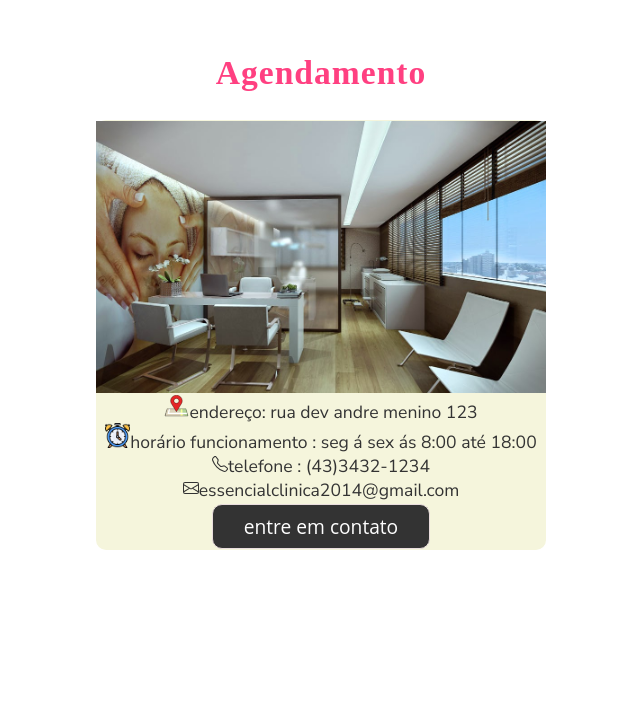
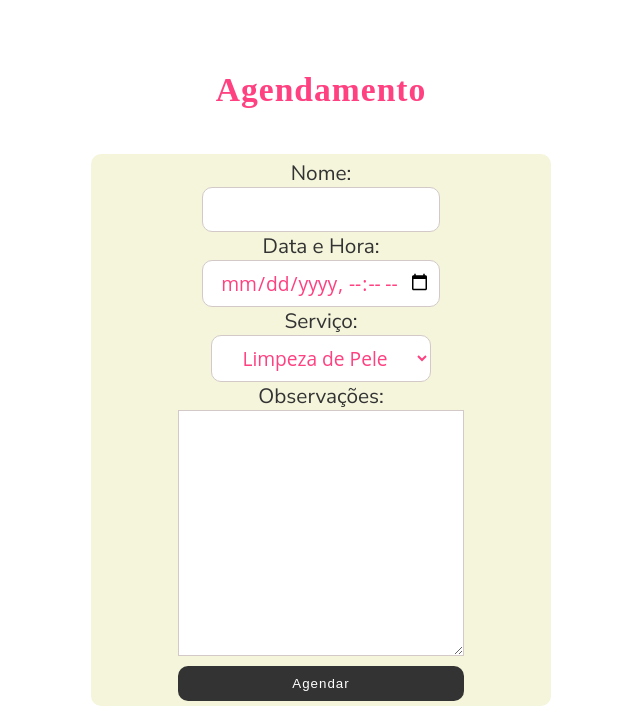
Before and after one commit to 1919anosandre/ClinicaEstetica, a website: page detalhes.html in a window 1280 px wide. Shown: the part 1144-1870 px from the top of the page, without its empty margins (319-959 px from the left). Before the commit the page ends 1714 px from the top, so only its background shows below. Drawn offline with Linux system fonts and the light colour scheme; grey boxes are pictures that could not be loaded.

Commit message:
commitado

```diff
--- a/detalhes.css
+++ b/detalhes.css
@@ -106,25 +106,23 @@ nav ul li a:hover::after {
     width: 60px;
 }
 
+#form-agendamento{
+display: flex;
+justify-content: center;
+align-items: center;
+flex-direction: column;
+background-color: #f5f5dc;
+width: 450px;
+border-radius: 10px;
+margin: auto;
+padding: 5px;
+}
 
-#agendamento {
+.card {
     display: flex;
-    align-items: center;
-    width: 100%;
     justify-content: center;
     flex-direction: column;
 }
-
-#card {
-    display: flex;
-    justify-content: center;
-    flex-direction: column;
-    background-color: #f5f5dc;
-    height: 430px;
-    width: 450px;
-    border-radius: 10px;
-}
-
 
 #clinica-img {
     width: 100%;
@@ -132,32 +130,51 @@ nav ul li a:hover::after {
     margin: auto;
 }
 
-#agendamento li {
+.card label {
     color: #333;
-    font-size: 1.1rem;
+    font-size: 1.3rem;
     text-decoration: none;
     list-style: none;
     text-align: center;
 }
 
-#agendamento a {
-    background-color: #333;
-    width: 200px;
-    color: white;
+.card input , .card select {
+    background-color: #ffffff;
+    width: 220px;
     padding: 8px;
     border-radius: 10px;
-    border: 01px solid rgb(233, 221, 221);
+    border: 01px solid rgb(212, 201, 201);
     font-size: 1.2rem;
     margin-top: 10px;
     text-align: center;
     margin: auto;
     text-decoration: none;
     font-family: 'Open Sans', sans-serif;
+    color: #ff4081;
 }
 
-#agendamento a:hover {
-    background-color: #ff4081;
-    cursor: pointer;
+.card textarea{
+    width: 280px;
+    height: 240px;
+    border: 01px solid rgb(212, 201, 201);
+}
+
+.card button{
+margin-top: 10px;
+background-color: #333;
+border: none;
+border-radius: 10px;
+font-family: 1.3rem;
+letter-spacing: 1px;
+padding: 10px;
+color: white;
+font-family: 'Montserrat', sans-serif;
+
+}
+
+.card button:hover{
+background-color: #ff4081;
+cursor: pointer;;
 }
 
 #icones {
@@ -181,7 +198,7 @@ nav ul li a:hover::after {
 .titulo,
 #agendamento h2,
 h1,
-.artigo h3 {
+.artigo h3 , h4 {
     font-size: 2.1rem;
     font-weight: 700;
     color: #ff4081;
--- a/detalhes.html
+++ b/detalhes.html
@@ -11,6 +11,7 @@
     <link rel="preconnect" href="https://fonts.gstatic.com" crossorigin>
     <link href="https://fonts.googleapis.com/css2?family=Nunito+Sans:opsz,wdth,wght@6..12,87.5,200..1000&display=swap"
         rel="stylesheet">
+        <script type="module" src="agendamento.js"></script>
 </head>
 
 <body>
@@ -37,29 +38,28 @@
     </div>
 
     <div id="video"></div>
-    <section id="agendamento">
-        <h2>Agendamento</h2>
+<h4>Agendamento</h4>
+    <form id="form-agendamento">
+      <div class="card">
+        <label for="nome">Nome:</label>
+        <input type="text" id="nome" required>
 
-        <div id="card">
-            <img src="img/consultorios-3.jpg" alt="" id="clinica-img">
-            <li> <img src="img/location_icon.svg" alt="" id="icones">endereço: rua dev andre menino 123</li>
-            <li> <img src="img/relogio0icon.png" alt="" id="icones">horário funcionamento : seg á sex ás 8:00 até 18:00
-            </li>
-            <li><svg xmlns="http://www.w3.org/2000/svg" width="16" height="16" fill="currentColor" class="bi bi-telephone" viewBox="0 0 16 16">
-                <path d="M3.654 1.328a.678.678 0 0 0-1.015-.063L1.605 2.3c-.483.484-.661 1.169-.45 1.77a17.6 17.6 0 0 0 4.168 6.608 17.6 17.6 0 0 0 6.608 4.168c.601.211 1.286.033 1.77-.45l1.034-1.034a.678.678 0 0 0-.063-1.015l-2.307-1.794a.68.68 0 0 0-.58-.122l-2.19.547a1.75 1.75 0 0 1-1.657-.459L5.482 8.062a1.75 1.75 0 0 1-.46-1.657l.548-2.19a.68.68 0 0 0-.122-.58zM1.884.511a1.745 1.745 0 0 1 2.612.163L6.29 2.98c.329.423.445.974.315 1.494l-.547 2.19a.68.68 0 0 0 .178.643l2.457 2.457a.68.68 0 0 0 .644.178l2.189-.547a1.75 1.75 0 0 1 1.494.315l2.306 1.794c.829.645.905 1.87.163 2.611l-1.034 1.034c-.74.74-1.846 1.065-2.877.702a18.6 18.6 0 0 1-7.01-4.42 18.6 18.6 0 0 1-4.42-7.009c-.362-1.03-.037-2.137.703-2.877z"/>
-              </svg>telefone : (43)3432-1234</li>
+        <label for="dataHora">Data e Hora:</label>
+        <input type="datetime-local" id="dataHora" required>
 
-            <li> <svg xmlns="http://www.w3.org/2000/svg" width="16" height="16" fill="currentColor" class="bi bi-envelope" viewBox="0 0 16 16">
-                <path d="M0 4a2 2 0 0 1 2-2h12a2 2 0 0 1 2 2v8a2 2 0 0 1-2 2H2a2 2 0 0 1-2-2zm2-1a1 1 0 0 0-1 1v.217l7 4.2 7-4.2V4a1 1 0 0 0-1-1zm13 2.383-4.708 2.825L15 11.105zm-.034 6.876-5.64-3.471L8 9.583l-1.326-.795-5.64 3.47A1 1 0 0 0 2 13h12a1 1 0 0 0 .966-.741M1 11.105l4.708-2.897L1 5.383z"/>
-              </svg>essencialclinica2014@gmail.com</li>
-            <a href="#">entre em contato</a>
-        </div>
+        <label for="servico">Serviço:</label>
+        <select id="servico">
+          <option value="limpeza">Limpeza de Pele</option>
+        </select>
 
-    </section>
+        <label for="observacoes">Observações:</label>
+        <textarea id="observacoes"></textarea>
 
+        <button type="submit">Agendar</button>
+      </div>
+      </form>
 
     <script src="detalhes.js"></script>
-
 </body>
 
 </html>
--- a/detalhes.js
+++ b/detalhes.js
@@ -524,9 +524,9 @@ Os resultados são progressivos e podem ser percebidos após algumas sessões.
 Geralmente, são necessárias 5 a 10 sessões, com intervalos semanais ou quinzenais, dependendo do objetivo.
 </p>
 </div>
-           <img src="img/ledterapia-antes-dps.png" alt="" class= 'slide'>
+        <img src= "img/ledterapialummer.jpg" alt="" class= 'slide'>
         <img src="img/Ledterapia_topo.webp" alt="" class= 'slide'>
-        <img src="img/antes-depois-ledterapia1.jpg.crdownload" alt="" class= 'slide'>
+        <img src="img/ledterapia-antes-dps.png" alt="" class= 'slide'>
 
 </div>
 `
--- a/style.css
+++ b/style.css
@@ -1,10 +1,10 @@
 * {
     list-style: none;
     text-decoration: none;
+    border: none;
 }
 
 body {
-    /*font-family: 'Nunito Sans', sans-serif;*/
     margin: 0;
     padding: 0;
     box-sizing: border-box;
@@ -509,6 +509,15 @@ font-weight: 700;
     font-family: 'Open Sans', sans-serif;
 }
 
+#nome, #imagem{
+background-color: white;
+border: 01px solid #d6d1d1;
+width: 200px;
+padding: 10px;
+margin-top: 5px;
+font-size: 1.1rem;
+}
+
 #form-mensagem textarea {
     padding: 10px;
     border: 1px solid #ccc;
```
Also changed, not shown: index.html (+4 -3 lines), script.js (+13 -8 lines), agendamento.js (added), img/ledterapialummer.jpg (added).
